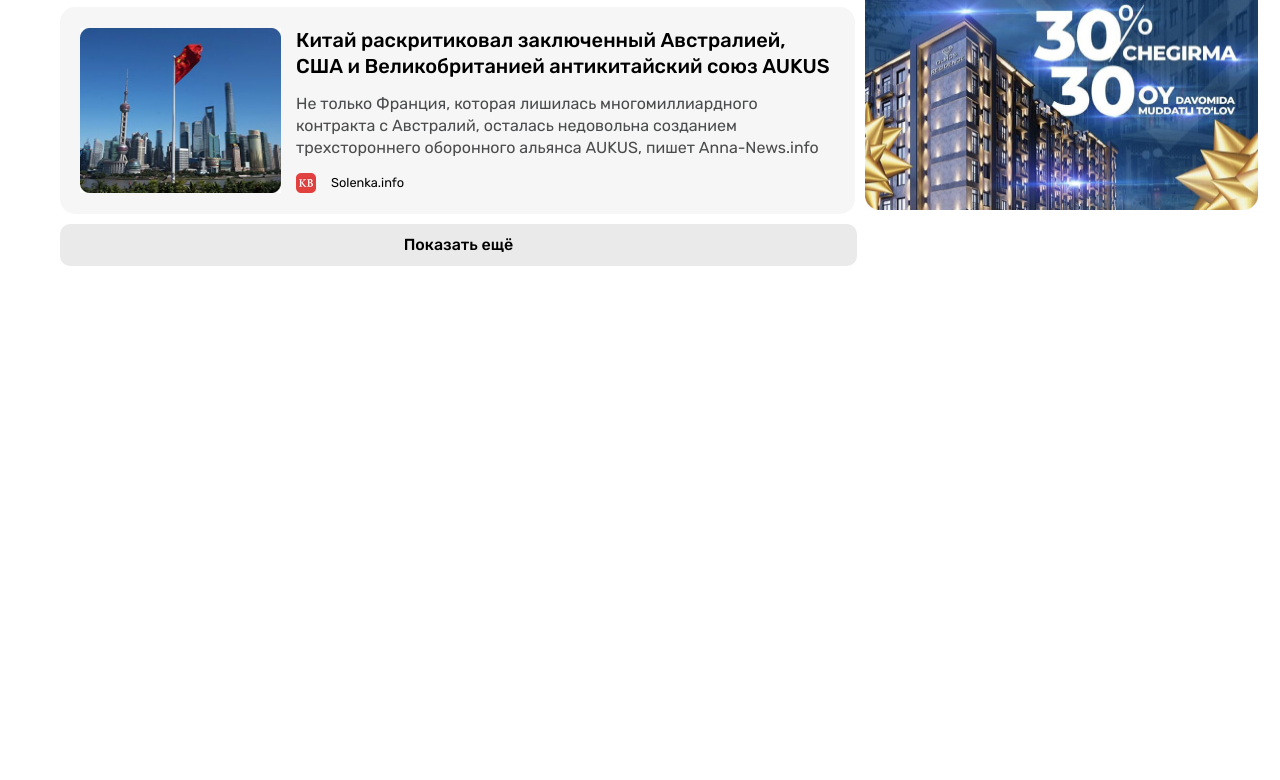
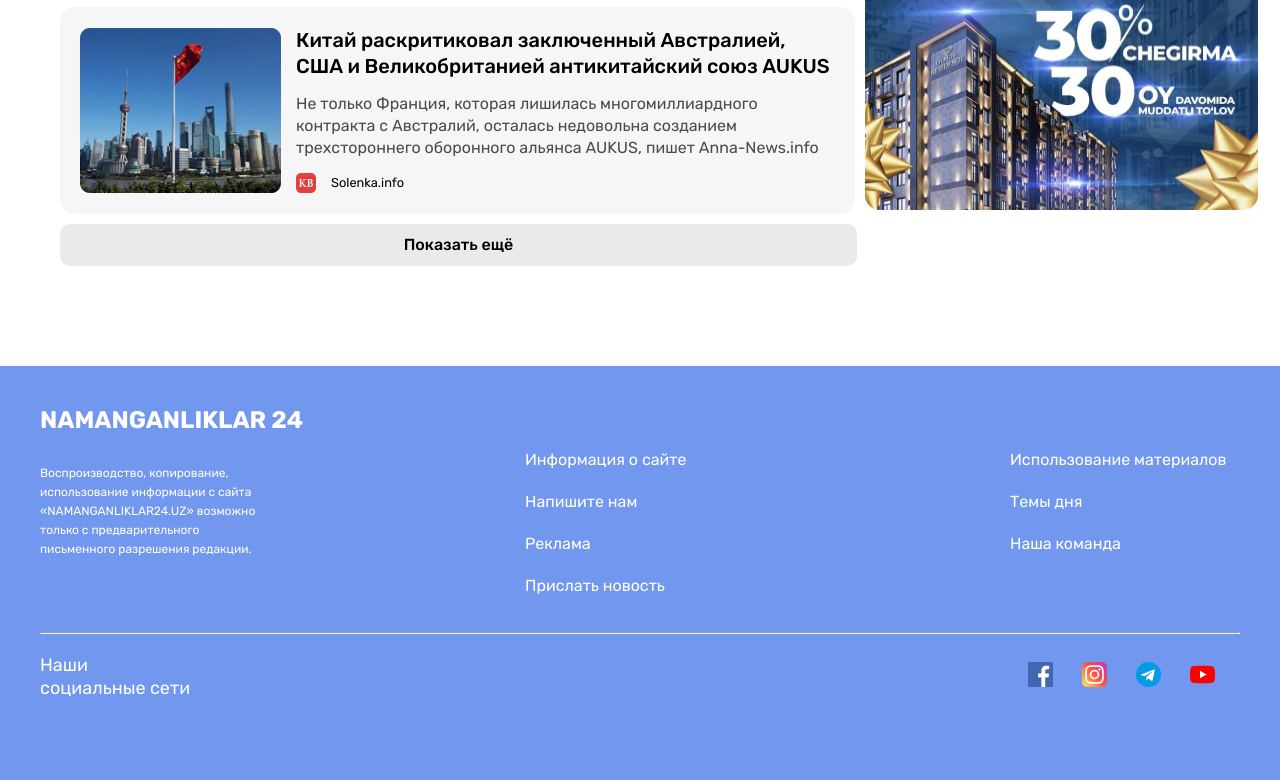
Before and after one commit to Ilkhomjon2604/Namanganliklar24-news, a plain HTML site: page index.html in a window 1280 px wide. Shown: the part 2085-2865 px from the top of the page. Before the commit the page ends 2451 px from the top, so only its background shows below. Drawn offline with Linux system fonts and the light colour scheme.

Commit message:
footer part added

```diff
--- a/css/style.css
+++ b/css/style.css
@@ -20,6 +20,10 @@ body{
 
 a{
   text-decoration: none;
+}
+
+ul{
+  list-style: none;
 }
 
 .header-side{
@@ -327,3 +331,79 @@ color: #5E5F61;
   font-size: 16px;
   line-height: 19px;
 }
+
+footer{
+  background-color: #7297EF;
+  padding: 40px 0;
+
+}
+.logo-title{
+  color:#fff;
+  font-weight: bold;
+  font-size: 24px;
+  line-height: 28px;
+  transition: 0.3s all ease-in-out;
+}
+.logo-title:hover{
+  opacity: 0.7;
+}
+.logo-title:active{
+  opacity: 0.5;
+}
+
+.footer-nav{
+  display: flex;
+  flex-direction: row;
+  align-items:flex-start;
+  justify-content: space-between;
+  padding: 15px 0;
+
+}
+
+.foot-nav-items{
+  width: 230px ;
+
+}
+
+.foot-nav-items li:not(:first-child){
+  margin: 20px 0;
+}
+
+.foot-nav-item-text{
+  font-size: 12px;
+  line-height: 19px;
+  color: #FFFFFF;
+  margin-top: 15px;
+}
+
+.foot-nav-item{
+  text-decoration: none;
+  color: #fff;
+  font-size: 16px;
+  line-height: 19px;
+  margin: 20px 0;
+}
+
+.foot-nav-item:hover{
+  opacity: 0.7;
+}
+.foot-nav-item:active{
+  opacity: 0.5;
+}
+
+.social-media-part {
+  display: flex;
+  flex-direction: row;
+  justify-content: space-between;
+  align-items:center;
+  margin: 20px 0 40px 0;
+}
+.social-media-part p{
+  font-size: 18px;
+  line-height: 23px;
+  color: #fff;
+
+}
+.social-media-icons img {
+  margin-right: 25px;
+}
--- a/index.html
+++ b/index.html
@@ -140,7 +140,10 @@
           <img src="img/image4.jpg"  class="news-img" alt="asosiy yangiliklar rasmi" srcset="img/image4.jpg 1x, img/image4@2.jpg 2x" width="359" height="165">
           <div class="news-sourse">
             <img src="img/6.png" alt="source logo" width="20" height="20">
-            <time datetime="2021-09-29T10:40:00">Тарантас Ньюс 10:44</time>
+            <span>
+              Тарантас Ньюс 10:44
+            </span>
+
           </div>
         </div>
 
@@ -274,6 +277,52 @@
   </main>
 
 
+  <footer>
+
+    <div class="container">
+
+      <a href="index.html" class="logo-title">NAMANGANLIKLAR 24</a>
+
+      <div class="footer-nav">
+
+        <ul class="foot-nav-items">
+          <li class="foot-nav-item-text">Воспроизводство, копирование, использование информации с сайта «NAMANGANLIKLAR24.UZ» возможно только с предварительного письменного разрешения редакции.
+          </li>
+        </ul>
+
+        <ul class="foot-nav-items">
+          <li> <a class="foot-nav-item" href="#">Информация о сайте</a> </li>
+          <li> <a class="foot-nav-item" href="#">Напишите нам</a> </li>
+          <li> <a class="foot-nav-item" href="#">Реклама</a> </li>
+          <li> <a class="foot-nav-item" href="#">Прислать новость</a> </li>
+        </ul>
+
+        <ul class="foot-nav-items">
+
+          <li> <a class="foot-nav-item" href="#">Использование материалов</a> </li>
+          <li> <a class="foot-nav-item" href="#">Темы дня</a> </li>
+          <li> <a class="foot-nav-item" href="#">Наша команда</a> </li>
+
+        </ul>
+
+      </div>
+      <hr>
+
+      <div class="social-media-part">
+        <p>Наши <br> социальные сети</p>
+
+        <div class="social-media-icons">
+          <img src="img/free-icon-facebook-1384053 1.png" alt=" facebook icon" width="25" height="25">
+          <img src="img/free-icon-instagram-2111463 1.png" alt=" instagram icon" width="25" height="25">
+          <img src="img/free-icon-telegram-2111646 1.png" alt="telegram icon" width="25" height="25">
+          <img src="img/free-icon-youtube-1384060 1.png" alt=" you tube icon " width="25" height="25">
+        </div>
+      </div>
+
+
+    </div>
+  </footer>
+
 
 </body>
 </html>
```
Also changed, not shown: img/free-icon-facebook-1384053 1.png (added), img/free-icon-instagram-2111463 1.png (added), img/free-icon-telegram-2111646 1.png (added), img/free-icon-youtube-1384060 1.png (added). Lines whose indentation alone changed are shown as unchanged.
